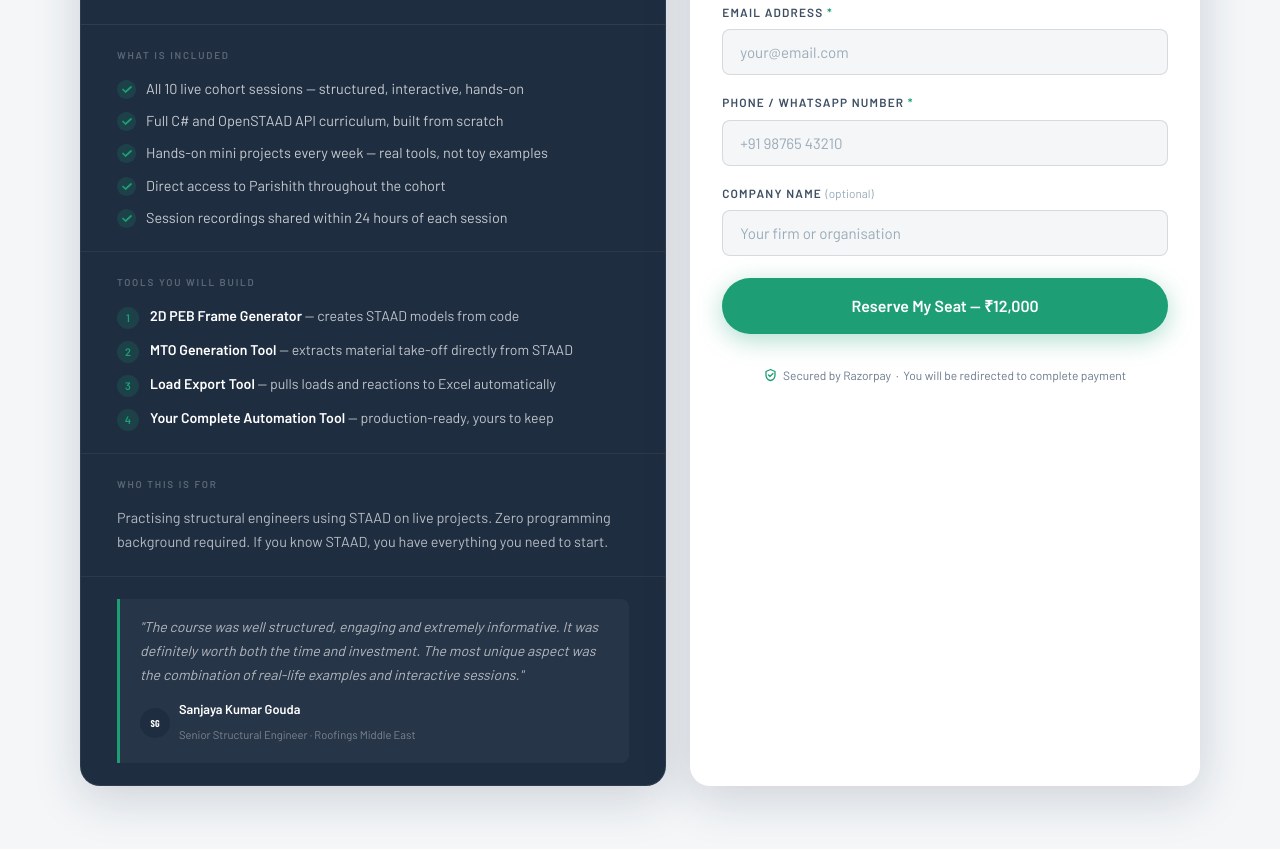
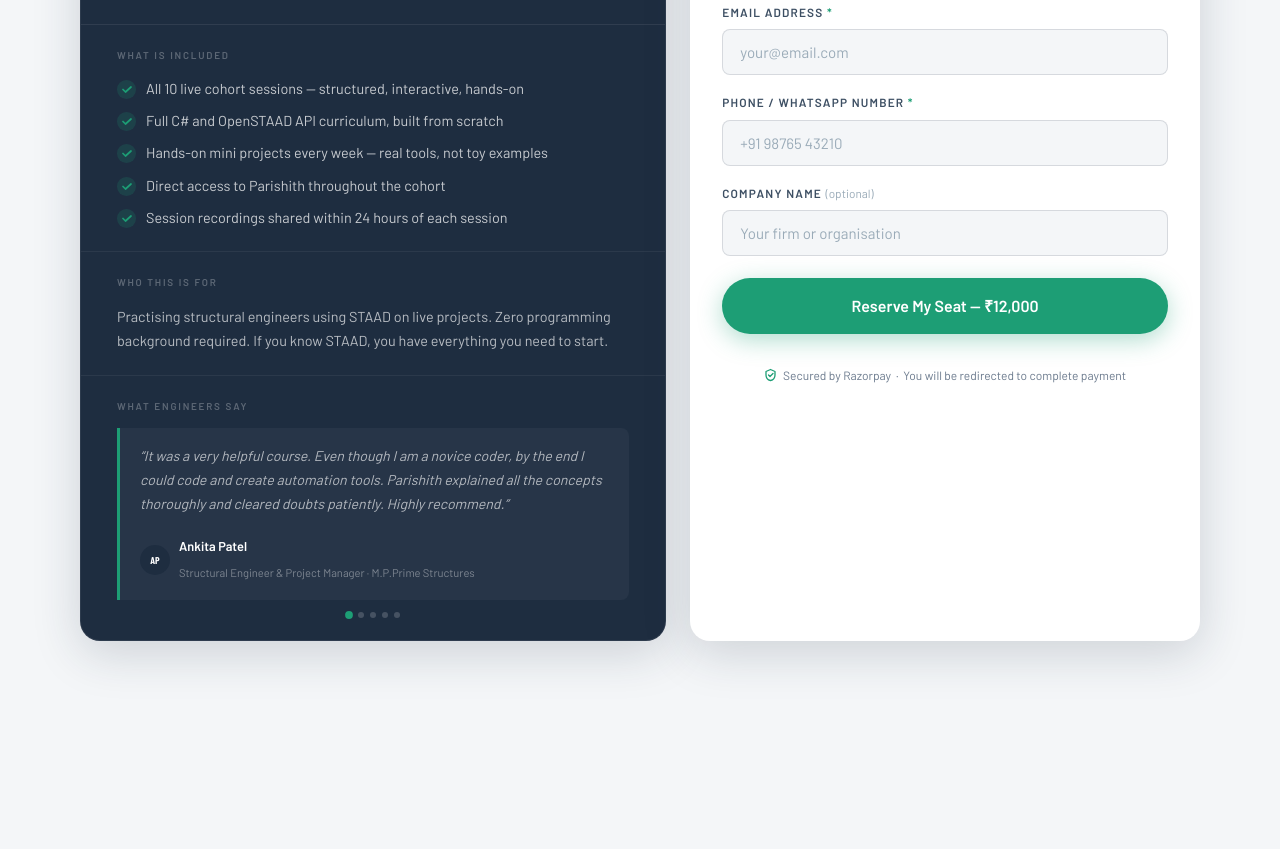
Before and after one commit to ParishithJayan/my-site, a website: page enroll.html in a window 1280 px wide. Shown: the part 599-1448 px from the top of the page. After the commit the page ends 1328 px from the top, so only its background shows below. Drawn offline with nearby package versions, Linux system fonts and the light colour scheme.

Commit message:
Enroll: always-on glass nav, remove tools section, rotating testimonial carousel with dots
Co-Authored-By: Claude Sonnet 4.6 <noreply@anthropic.com>

```diff
--- a/enroll.html
+++ b/enroll.html
@@ -30,17 +30,12 @@
       grid-template-columns: 1fr auto;
       align-items: center;
       height: 52px;
-      background: transparent;
-      border: 1px solid transparent;
+      background: rgba(30, 45, 64, 0.6);
+      backdrop-filter: blur(24px);
+      -webkit-backdrop-filter: blur(24px);
+      border: 1px solid rgba(255,255,255,0.12);
       border-radius: 100px;
       padding: 0 10px 0 20px;
-      transition: box-shadow 0.35s var(--ease), border-color 0.35s var(--ease), background 0.35s var(--ease);
-    }
-    .enroll-nav.scrolled .enroll-nav-inner {
-      background: rgba(30, 45, 64, 0.55);
-      backdrop-filter: blur(24px);
-      -webkit-backdrop-filter: blur(24px);
-      border-color: rgba(255,255,255,0.12);
       box-shadow: 0 8px 32px rgba(0,0,0,0.2), inset 0 1px 0 rgba(255,255,255,0.06);
     }
     .btn-back {
@@ -191,41 +186,22 @@
         no-repeat center;
     }
 
-    .build-list {
-      list-style: none;
-      display: flex;
-      flex-direction: column;
-      gap: 10px;
-    }
-    .build-list li {
-      display: flex;
-      align-items: flex-start;
-      gap: 11px;
-      font-size: 0.88rem;
-      color: rgba(255,255,255,0.72);
-      line-height: 1.5;
-    }
-    .build-num {
-      display: flex;
-      align-items: center;
-      justify-content: center;
-      width: 22px;
-      height: 22px;
-      min-width: 22px;
-      border-radius: 50%;
-      background: rgba(29,158,117,0.18);
-      color: var(--accent);
-      font-size: 0.68rem;
-      font-weight: 800;
-      margin-top: 2px;
-    }
-
-    /* Testimonial */
+    /* Testimonial carousel */
+    .testi-carousel { position: relative; }
     .cohort-quote {
       background: rgba(255,255,255,0.04);
       border-left: 3px solid var(--accent);
       border-radius: 0 var(--r-sm) var(--r-sm) 0;
       padding: 16px 20px;
+      transition: opacity 0.4s ease, transform 0.4s ease;
+    }
+    .cohort-quote.testi-out {
+      opacity: 0;
+      transform: translateX(-14px);
+    }
+    .cohort-quote.testi-in {
+      opacity: 0;
+      transform: translateX(14px);
     }
     .cohort-quote p {
       font-size: 0.88rem;
@@ -233,6 +209,7 @@
       color: rgba(255,255,255,0.65);
       font-style: italic;
       margin-bottom: 12px;
+      min-height: 80px;
     }
     .cohort-quote-author {
       display: flex;
@@ -254,6 +231,24 @@
     .cohort-quote-author span {
       font-size: 0.7rem;
       color: rgba(255,255,255,0.4);
+    }
+    .testi-dots {
+      display: flex;
+      gap: 6px;
+      margin-top: 12px;
+      justify-content: center;
+    }
+    .testi-dot {
+      width: 6px;
+      height: 6px;
+      border-radius: 50%;
+      background: rgba(255,255,255,0.18);
+      cursor: pointer;
+      transition: background 0.3s, transform 0.3s;
+    }
+    .testi-dot.active {
+      background: var(--accent);
+      transform: scale(1.3);
     }
 
     /* ── Form card (right) ── */
@@ -400,42 +395,24 @@
           </div>
 
           <div class="cohort-section">
-            <span class="cohort-section-label">Tools you will build</span>
-            <ul class="build-list">
-              <li>
-                <span class="build-num">1</span>
-                <span><strong style="color:var(--white);display:inline;">2D PEB Frame Generator</strong> — creates STAAD models from code</span>
-              </li>
-              <li>
-                <span class="build-num">2</span>
-                <span><strong style="color:var(--white);display:inline;">MTO Generation Tool</strong> — extracts material take-off directly from STAAD</span>
-              </li>
-              <li>
-                <span class="build-num">3</span>
-                <span><strong style="color:var(--white);display:inline;">Load Export Tool</strong> — pulls loads and reactions to Excel automatically</span>
-              </li>
-              <li>
-                <span class="build-num">4</span>
-                <span><strong style="color:var(--white);display:inline;">Your Complete Automation Tool</strong> — production-ready, yours to keep</span>
-              </li>
-            </ul>
-          </div>
-
-          <div class="cohort-section">
             <span class="cohort-section-label">Who this is for</span>
             <p style="font-size:0.9rem;color:rgba(255,255,255,0.68);line-height:1.68;">Practising structural engineers using STAAD on live projects. Zero programming background required. If you know STAAD, you have everything you need to start.</p>
           </div>
 
           <div class="cohort-section">
-            <div class="cohort-quote">
-              <p>"The course was well structured, engaging and extremely informative. It was definitely worth both the time and investment. The most unique aspect was the combination of real-life examples and interactive sessions."</p>
-              <div class="cohort-quote-author">
-                <div class="avatar">SG</div>
-                <div>
-                  <strong>Sanjaya Kumar Gouda</strong>
-                  <span>Senior Structural Engineer · Roofings Middle East</span>
+            <span class="cohort-section-label">What engineers say</span>
+            <div class="testi-carousel">
+              <div class="cohort-quote" id="testiQuote">
+                <p id="testiText"></p>
+                <div class="cohort-quote-author">
+                  <div class="avatar" id="testiAvatar"></div>
+                  <div>
+                    <strong id="testiName"></strong>
+                    <span id="testiRole"></span>
+                  </div>
                 </div>
               </div>
+              <div class="testi-dots" id="testiDots"></div>
             </div>
           </div>
 
@@ -493,11 +470,94 @@
   </main>
 
   <script>
-    // Floating pill nav
-    const enrollNav = document.getElementById('enrollNav');
-    window.addEventListener('scroll', () => {
-      enrollNav.classList.toggle('scrolled', window.scrollY > 60);
-    }, { passive: true });
+    // ── Testimonial carousel ──
+    const testimonials = [
+      {
+        initials: 'AP',
+        quote: 'It was a very helpful course. Even though I am a novice coder, by the end I could code and create automation tools. Parishith explained all the concepts thoroughly and cleared doubts patiently. Highly recommend.',
+        name: 'Ankita Patel',
+        role: 'Structural Engineer & Project Manager · M.P.Prime Structures',
+      },
+      {
+        initials: 'SG',
+        quote: 'The course was well structured, engaging and extremely informative. It was definitely worth both the time and investment. The most unique aspect was the combination of real-life examples and interactive sessions.',
+        name: 'Sanjaya Kumar Gouda',
+        role: 'Senior Structural Engineer · Roofings Middle East',
+      },
+      {
+        initials: 'SP',
+        quote: 'A great experience that was incredibly informative and efficient. Parishith was an outstanding teacher who made learning engaging, helping me absorb a ton in a short period of time. 5/5 — truly inspiring.',
+        name: 'Saad Patel',
+        role: 'Senior Engineer · Tecnimont',
+      },
+      {
+        initials: 'SK',
+        quote: 'Overall experience was amazing. The cohort session was very helpful and full paisa wasool. Specifically designed for the structural engineering domain — Parishith has really tried to give his best.',
+        name: 'Shishir S. Kadam',
+        role: 'Engineering Manager · Tata Consulting Engineers (TCE)',
+      },
+      {
+        initials: 'VR',
+        quote: 'The course was really helpful and interesting, providing tremendous insight for the use of programming and automation in our field. It will definitely improve our working style and save a lot of valuable time.',
+        name: 'Varun Raj',
+        role: 'Senior Structural Design Engineer · SKYNR Engineering',
+      },
+    ];
+
+    var testiIdx = 0;
+    var testiTimer;
+
+    var quoteEl  = document.getElementById('testiQuote');
+    var textEl   = document.getElementById('testiText');
+    var avatarEl = document.getElementById('testiAvatar');
+    var nameEl   = document.getElementById('testiName');
+    var roleEl   = document.getElementById('testiRole');
+    var dotsEl   = document.getElementById('testiDots');
+
+    // Build dots
+    testimonials.forEach(function(_, i) {
+      var d = document.createElement('span');
+      d.className = 'testi-dot' + (i === 0 ? ' active' : '');
+      d.addEventListener('click', function() { goTo(i); });
+      dotsEl.appendChild(d);
+    });
+
+    function setDot(i) {
+      dotsEl.querySelectorAll('.testi-dot').forEach(function(d, idx) {
+        d.classList.toggle('active', idx === i);
+      });
+    }
+
+    function renderSlide(i) {
+      var t = testimonials[i];
+      textEl.textContent   = '\u201c' + t.quote + '\u201d';
+      avatarEl.textContent = t.initials;
+      nameEl.textContent   = t.name;
+      roleEl.textContent   = t.role;
+      setDot(i);
+    }
+
+    function goTo(next) {
+      clearInterval(testiTimer);
+      quoteEl.classList.add('testi-out');
+      setTimeout(function() {
+        testiIdx = next;
+        renderSlide(testiIdx);
+        quoteEl.classList.remove('testi-out');
+        quoteEl.classList.add('testi-in');
+        // Force reflow
+        void quoteEl.offsetWidth;
+        quoteEl.classList.remove('testi-in');
+        testiTimer = setInterval(advance, 10000);
+      }, 380);
+    }
+
+    function advance() {
+      goTo((testiIdx + 1) % testimonials.length);
+    }
+
+    renderSlide(0);
+    testiTimer = setInterval(advance, 10000);
   </script>
 
   <script>
```
